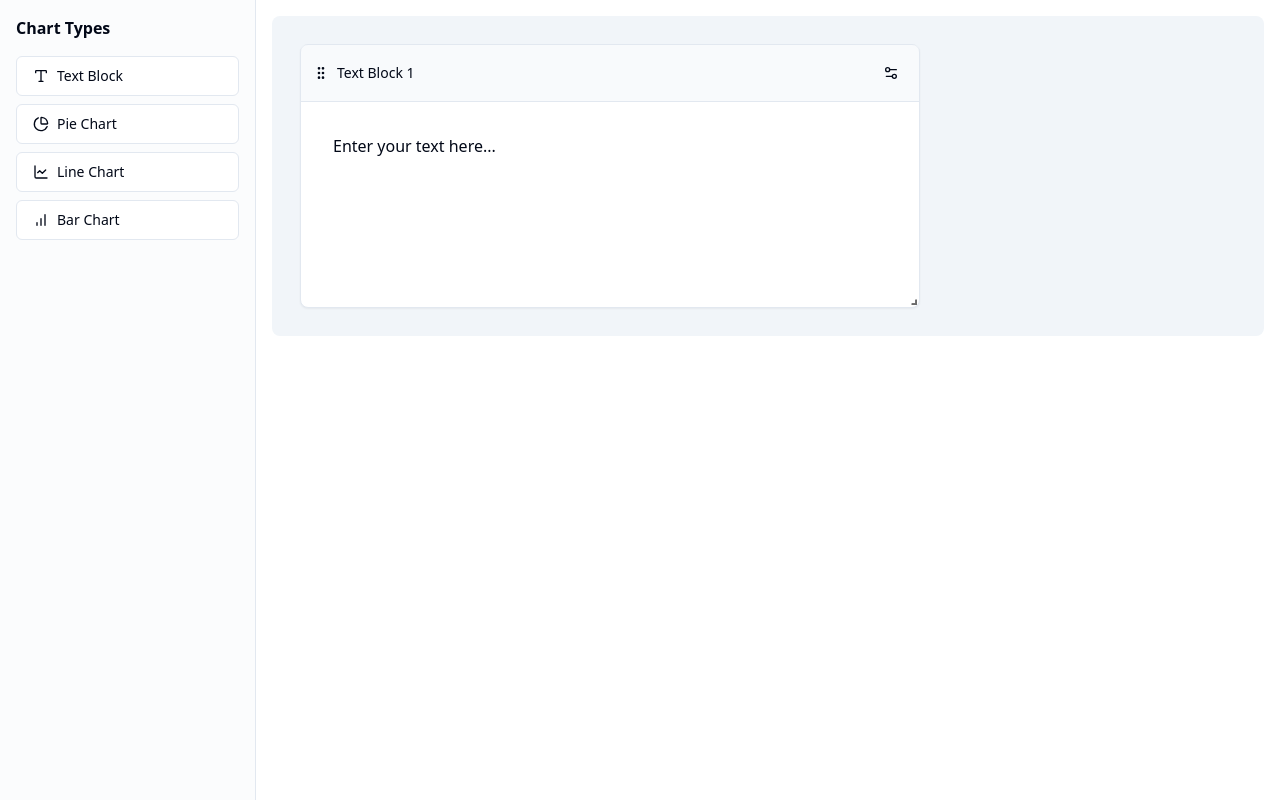
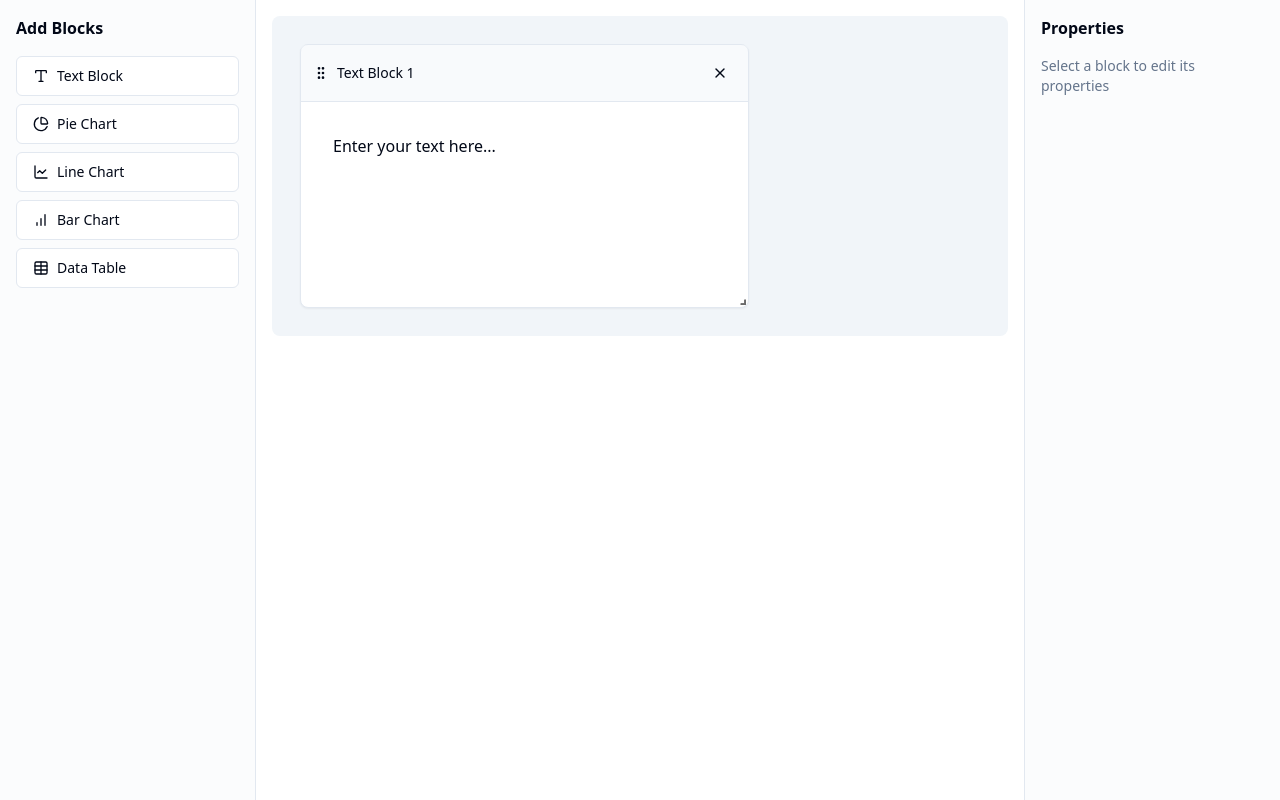
Before and after one commit to Vladiknator/ShadUIBuilder, a React (Vite) app: page / in a window 1280 px wide. Both pictures are taken after a click on the button "Text Block". Built offline with nearby package versions, Linux system fonts and the light colour scheme.

Commit message:
Enhance properties panel: Move delete button to header, add resizable width, style as cards, live updates, fix selection

```diff
--- a/src/App.tsx
+++ b/src/App.tsx
@@ -4,10 +4,10 @@ import 'react-grid-layout/css/styles.css'
 import 'react-resizable/css/styles.css'
 import { Button } from './components/ui/button'
 import { Card } from './components/ui/card'
-import { GripVertical, PieChart as PieChartIcon, LineChart as LineChartIcon, BarChart as BarChartIcon, Settings2, Trash2, Type } from 'lucide-react'
+import { GripVertical, PieChart as PieChartIcon, LineChart as LineChartIcon, BarChart as BarChartIcon, Type, Table as TableIcon, X } from 'lucide-react'
 import { PieChart, LineChartComponent, BarChartComponent } from './components/ui/charts'
 import { TextBlock } from './components/ui/text-block'
-import { Dialog, DialogContent, DialogHeader, DialogTitle, DialogTrigger, DialogFooter, DialogClose } from './components/ui/dialog'
+import { DataTable } from './components/ui/data-table'
 import { Input } from './components/ui/input'
 import { Label } from './components/ui/label'
 import { Textarea } from './components/ui/textarea'
@@ -24,6 +24,7 @@ const BLOCK_TYPES = [
   { id: 'pie-chart', icon: PieChartIcon, label: 'Pie Chart', component: PieChart },
   { id: 'line-chart', icon: LineChartIcon, label: 'Line Chart', component: LineChartComponent },
   { id: 'bar-chart', icon: BarChartIcon, label: 'Bar Chart', component: BarChartComponent },
+  { id: 'data-table', icon: TableIcon, label: 'Data Table', component: DataTable },
 ]
 
 function App() {
@@ -31,12 +32,15 @@ function App() {
   const [layouts, setLayouts] = useState<BlockLayout[]>([])
   const [blockCount, setBlockCount] = useState(1)
   const [selectedBlock, setSelectedBlock] = useState<BlockLayout | null>(null)
+  const [propertiesPanelWidth, setPropertiesPanelWidth] = useState(256)
+  const [isResizing, setIsResizing] = useState(false)
 
   useEffect(() => {
     const updateWidth = () => {
       const container = document.querySelector('.layout-container')
       if (container) {
-        setWidth(container.clientWidth - 32)
+        const containerWidth = container.clientWidth - 32
+        setWidth(containerWidth)
       }
     }
 
@@ -44,6 +48,35 @@ function App() {
     window.addEventListener('resize', updateWidth)
     return () => window.removeEventListener('resize', updateWidth)
   }, [])
+
+  useEffect(() => {
+    const handleMouseMove = (e: MouseEvent) => {
+      if (isResizing) {
+        const newWidth = window.innerWidth - e.clientX
+        setPropertiesPanelWidth(Math.max(200, Math.min(600, newWidth)))
+
+        const container = document.querySelector('.layout-container')
+        if (container) {
+          const containerWidth = container.clientWidth - 32
+          setWidth(containerWidth)
+        }
+      }
+    }
+
+    const handleMouseUp = () => {
+      setIsResizing(false)
+    }
+
+    if (isResizing) {
+      document.addEventListener('mousemove', handleMouseMove)
+      document.addEventListener('mouseup', handleMouseUp)
+    }
+
+    return () => {
+      document.removeEventListener('mousemove', handleMouseMove)
+      document.removeEventListener('mouseup', handleMouseUp)
+    }
+  }, [isResizing])
 
   const defaultColors = ['#0088FE', '#00C49F', '#FFBB28', '#FF8042', '#8884D8', '#82CA9D', '#FFC658', '#FF6B6B'];
 
@@ -87,7 +120,6 @@ function App() {
       l.i === block.i ? { ...l, title: newTitle, data: newData } : l
     )
     setLayouts(updatedLayouts)
-    setSelectedBlock(null)
   }
 
   const deleteBlock = (blockId: string) => {
@@ -110,19 +142,10 @@ function App() {
     return null
   }
 
-  const handleChartDataChange = (data: Array<{ name: string; value: number; color?: string }>) => {
-    if (selectedBlock) {
-      setSelectedBlock({
-        ...selectedBlock,
-        data: JSON.stringify(data, null, 2)
-      })
-    }
-  }
-
   return (
     <div className="flex h-screen">
       <div className="w-64 border-r bg-muted/30 p-4">
-        <h2 className="mb-4 font-semibold">Chart Types</h2>
+        <h2 className="mb-4 font-semibold">Add Blocks</h2>
         <div className="space-y-2">
           {BLOCK_TYPES.map((blockType) => (
             <Button
@@ -161,101 +184,36 @@ function App() {
             {layouts.map((layout) => (
               <div key={layout.i}>
                 <Card className="h-full">
-                  <div className="flex items-center justify-between p-3 border-b bg-muted/50">
-                    <div className="drag-handle flex items-center gap-2 cursor-move">
+                  <div
+                    className="flex items-center justify-between p-3 border-b bg-muted/50 drag-handle cursor-move"
+                    onMouseDown={(e) => {
+                      if (e.button === 0) {
+                        setSelectedBlock(layout);
+                      }
+                    }}
+                  >
+                    <div className="flex items-center gap-2">
                       <GripVertical className="h-4 w-4" />
                       <span className="text-sm font-medium">
                         {layout.title || `${BLOCK_TYPES.find(b => b.id === layout.type)?.label || 'Chart'} ${layout.i}`}
                       </span>
                     </div>
-                    <div className="flex items-center gap-2">
-                      <Dialog>
-                        <DialogTrigger asChild>
-                          <Button
-                            variant="ghost"
-                            size="icon"
-                            className="h-8 w-8"
-                            onClick={() => setSelectedBlock(layout)}
-                          >
-                            <Settings2 className="h-4 w-4" />
-                          </Button>
-                        </DialogTrigger>
-                        <DialogContent onOpenAutoFocus={(e) => e.preventDefault()}>
-                          <DialogHeader>
-                            <DialogTitle>Block Properties</DialogTitle>
-                          </DialogHeader>
-                          {selectedBlock && (
-                            <div className="grid gap-4 py-4">
-                              <div className="grid gap-2">
-                                <Label htmlFor="title">Title</Label>
-                                <Input
-                                  id="title"
-                                  value={selectedBlock.title}
-                                  onChange={(e) => {
-                                    setSelectedBlock({
-                                      ...selectedBlock,
-                                      title: e.target.value
-                                    })
-                                  }}
-                                />
-                              </div>
-                              {selectedBlock.type === 'text' ? (
-                                <div className="grid gap-2">
-                                  <Label htmlFor="content">Content</Label>
-                                  <Textarea
-                                    id="content"
-                                    value={selectedBlock.data ? JSON.parse(selectedBlock.data).content : ''}
-                                    rows={10}
-                                    onChange={(e) => {
-                                      setSelectedBlock({
-                                        ...selectedBlock,
-                                        data: JSON.stringify({ content: e.target.value })
-                                      })
-                                    }}
-                                  />
-                                </div>
-                              ) : (
-                                <div className="grid gap-2">
-                                  <Label htmlFor="data">Chart Data</Label>
-                                  <ChartDataForm
-                                    data={selectedBlock.data ? JSON.parse(selectedBlock.data) : []}
-                                    onChange={handleChartDataChange}
-                                    showColorPicker={selectedBlock.type === 'pie-chart'}
-                                  />
-                                </div>
-                              )}
-                            </div>
-                          )}
-                          <DialogFooter className="gap-2">
-                            <Button
-                              variant="destructive"
-                              onClick={() => deleteBlock(selectedBlock?.i || '')}
-                            >
-                              <Trash2 className="h-4 w-4 mr-2" />
-                              Delete
-                            </Button>
-                            <DialogClose asChild>
-                              <Button
-                                type="submit"
-                                onClick={() => {
-                                  if (selectedBlock) {
-                                    updateBlockProperties(
-                                      selectedBlock,
-                                      selectedBlock.title || '',
-                                      selectedBlock.data || ''
-                                    )
-                                  }
-                                }}
-                              >
-                                Save changes
-                              </Button>
-                            </DialogClose>
-                          </DialogFooter>
-                        </DialogContent>
-                      </Dialog>
-                    </div>
+                    <Button
+                      variant="ghost"
+                      size="icon"
+                      className="h-8 w-8 hover:bg-destructive hover:text-destructive-foreground"
+                      onClick={(e) => {
+                        e.stopPropagation();
+                        deleteBlock(layout.i);
+                      }}
+                    >
+                      <X className="h-4 w-4" />
+                    </Button>
                   </div>
-                  <div className="p-4 h-[calc(100%-48px)]">
+                  <div
+                    className="p-4 h-[calc(100%-48px)] cursor-pointer"
+                    onClick={() => setSelectedBlock(layout)}
+                  >
                     {renderBlockContent(layout)}
                   </div>
                 </Card>
@@ -264,6 +222,95 @@ function App() {
           </GridLayout>
         </div>
       </div>
+
+      <div
+        className="relative bg-muted/30 flex"
+        style={{ width: propertiesPanelWidth }}
+      >
+        <div
+          className="absolute left-0 top-0 bottom-0 w-1 cursor-col-resize hover:bg-accent"
+          onMouseDown={(e) => {
+            e.preventDefault()
+            setIsResizing(true)
+          }}
+        />
+        <div className="flex-1 p-4 border-l">
+          <h2 className="mb-4 font-semibold">Properties</h2>
+          {selectedBlock ? (
+            <div className="space-y-2">
+              <div className="rounded-md border bg-card text-card-foreground p-4">
+                <div className="grid gap-2">
+                  <Label>Type</Label>
+                  <div className="text-sm text-muted-foreground">
+                    {BLOCK_TYPES.find(b => b.id === selectedBlock.type)?.label}
+                  </div>
+                </div>
+              </div>
+              <div className="rounded-md border bg-card text-card-foreground p-4">
+                <div className="grid gap-2">
+                  <Label htmlFor="title">Title</Label>
+                  <Input
+                    id="title"
+                    value={selectedBlock.title}
+                    onChange={(e) => {
+                      const newBlock = {
+                        ...selectedBlock,
+                        title: e.target.value
+                      };
+                      setSelectedBlock(newBlock);
+                      updateBlockProperties(newBlock, e.target.value, newBlock.data || '');
+                    }}
+                  />
+                </div>
+              </div>
+              {selectedBlock.type === 'text' ? (
+                <div className="rounded-md border bg-card text-card-foreground p-4">
+                  <div className="grid gap-2">
+                    <Label htmlFor="content">Content</Label>
+                    <Textarea
+                      id="content"
+                      value={selectedBlock.data ? JSON.parse(selectedBlock.data).content : ''}
+                      rows={10}
+                      onChange={(e) => {
+                        const newData = JSON.stringify({ content: e.target.value });
+                        const newBlock = {
+                          ...selectedBlock,
+                          data: newData
+                        };
+                        setSelectedBlock(newBlock);
+                        updateBlockProperties(newBlock, newBlock.title || '', newData);
+                      }}
+                    />
+                  </div>
+                </div>
+              ) : (
+                <div className="rounded-md border bg-card text-card-foreground p-4">
+                  <div className="grid gap-2">
+                    <Label htmlFor="data">Chart Data</Label>
+                    <ChartDataForm
+                      data={selectedBlock.data ? JSON.parse(selectedBlock.data) : []}
+                      onChange={(chartData) => {
+                        const newData = JSON.stringify(chartData);
+                        const newBlock = {
+                          ...selectedBlock,
+                          data: newData
+                        };
+                        setSelectedBlock(newBlock);
+                        updateBlockProperties(newBlock, newBlock.title || '', newData);
+                      }}
+                      showColorPicker={selectedBlock.type === 'pie-chart'}
+                    />
+                  </div>
+                </div>
+              )}
+            </div>
+          ) : (
+            <div className="text-sm text-muted-foreground">
+              Select a block to edit its properties
+            </div>
+          )}
+        </div>
+      </div>
     </div>
   )
 }
```
